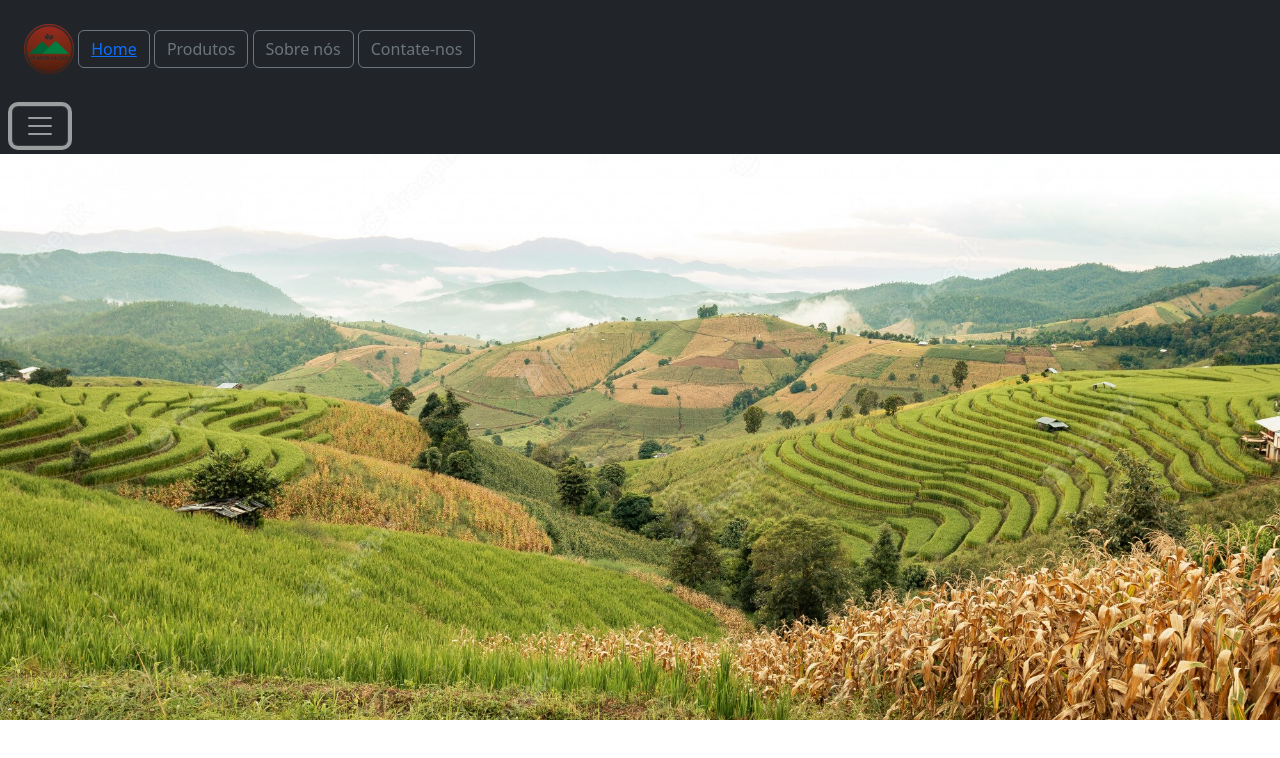
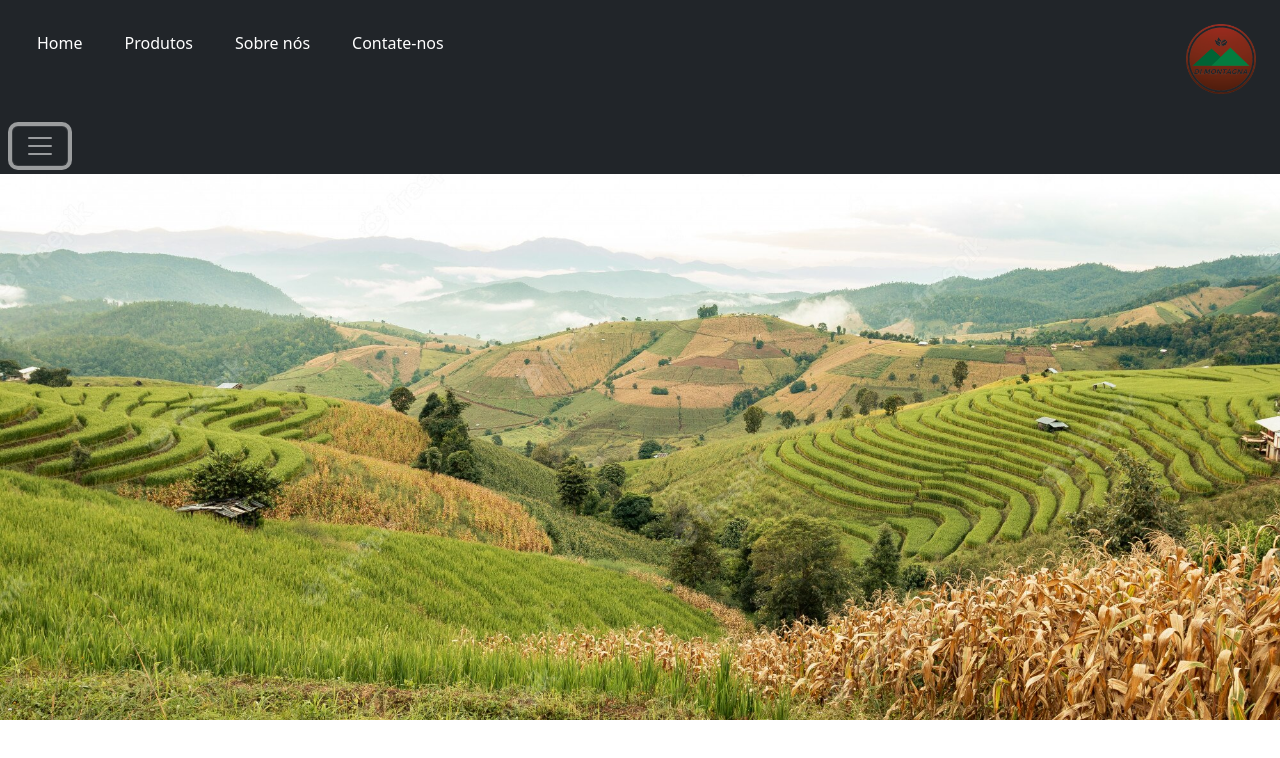
Before and after one commit to BrunoCvlh/teste-bootstrap, a plain HTML site: page Home/index.html in a window 1280 px wide. Both pictures are taken after a click on the button "Toggle navigation". Drawn offline with nearby package versions, Linux system fonts and the light colour scheme.

Commit message:
Update index.html

```diff
--- a/Home/index.html
+++ b/Home/index.html
@@ -6,20 +6,27 @@
   <link rel="stylesheet" href="estilo-background.css">
 </head>
 <body>
+<body>
   <header>
-    <nav class="opacity-80">
+    <nav>
       <div class="collapse" id="navbarToggleExternalContent">
         <div class="bg-dark p-4">
-        <a href="/page-2.html"><img src="Logo_DI_MONTAGNA-removebg-preview.png" id="logo" width="50px"></a>
-        <a href="/page-2.html"><button type="button" class="btn btn-outline-secondary">Home</a></button>
-        <button type="button" class="btn btn-outline-secondary">Produtos</button>
-        <button type="button" class="btn btn-outline-secondary">Sobre nós</button>
-        <button type="button" class="btn btn-outline-secondary">Contate-nos</button>
+          <div class="d-flex justify-content-between">
+            <div class="d-flex gap-3">
+              <a href="/page-2.html" class="btn btn-default text-white">Home</a>
+              <a class="btn btn-default text-white">Produtos</a>
+              <a class="btn btn-default text-white">Sobre nós</a>
+              <a class="btn btn-default text-white">Contate-nos</a>
+            </div>
+            <a href="/page-2.html"><img src="Logo_DI_MONTAGNA-removebg-preview.png" id="logo" width="70px"></a>
           </div>
         </div>
-    <nav class="navbar navbar-dark bg-dark">
+      </div>
+      <nav class="navbar navbar-dark bg-dark opacity-100">
         <div class="container-fluid">
-        <button class="navbar-toggler" type="button" data-bs-toggle="collapse" data-bs-target="#navbarToggleExternalContent" aria-controls="navbarToggleExternalContent" aria-expanded="false" aria-label="Toggle navigation">
+          <button class="navbar-toggler" type="button" data-bs-toggle="collapse"
+            data-bs-target="#navbarToggleExternalContent" aria-controls="navbarToggleExternalContent"
+            aria-expanded="false" aria-label="Toggle navigation">
             <span class="navbar-toggler-icon"></span>
           </button>
         </div>
@@ -28,8 +35,6 @@
   </header>
 
 
-
-
 </body>
 <script src="https://cdn.jsdelivr.net/npm/bootstrap@5.3.0-alpha1/dist/js/bootstrap.bundle.min.js" integrity="sha384-w76AqPfDkMBDXo30jS1Sgez6pr3x5MlQ1ZAGC+nuZB+EYdgRZgiwxhTBTkF7CXvN" crossorigin="anonymous"></script>
 </html>
```
Lines whose indentation alone changed are shown as unchanged.
